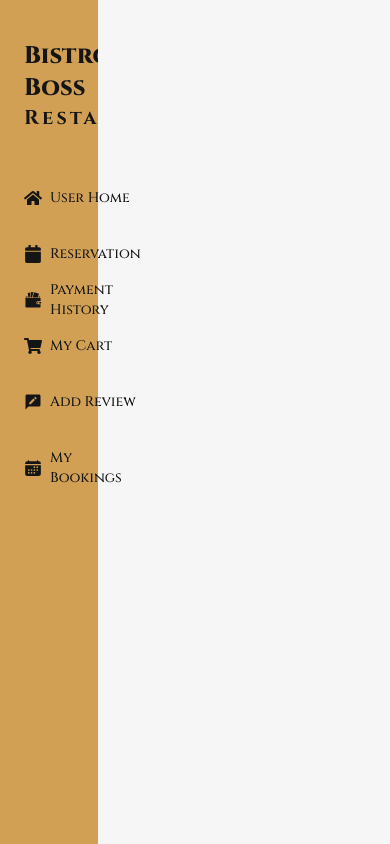
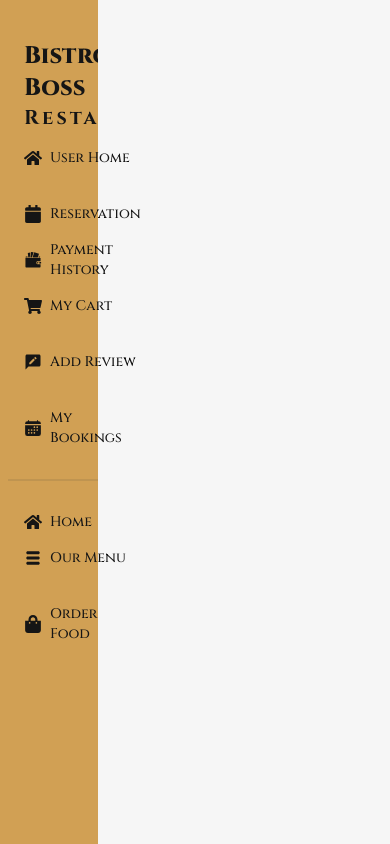
Before and after one commit to MHShihan/taste-crafter-res-client, a React app: page /dashboard in a window 390 px wide. Built offline with nearby package versions, Linux system fonts and the light colour scheme; no server answers; the HTML template or start-up script is replaced by a standard one.

Commit message:
User cart section and cart table has been created

```diff
--- a/src/loyouts/Dashboard.jsx
+++ b/src/loyouts/Dashboard.jsx
@@ -4,8 +4,8 @@ import DashboardLinks from "../pages/dashboard/DashboardLinks";
 const Dashboard = () => {
   return (
     <div className="max-w-7xl mx-auto  grid grid-cols-12  ">
-      <div className=" col-span-3 lg:col-span-2 bg-[#D1A054] min-h-screen">
-        <div className="ml-6  my-10 text-[#151515] font-cinzel">
+      <div className=" col-span-3 lg:col-span-2 bg-[#D1A054] min-h-screen pt-10 ">
+        <div className="ml-6  text-[#151515] font-cinzel">
           <h2 className="font-extrabold text-2xl  ">Bistro Boss</h2>
           <h3 className="tracking-[.16em] font-[700]  text-xl">Restaurant</h3>
         </div>
@@ -13,7 +13,7 @@ const Dashboard = () => {
           <DashboardLinks></DashboardLinks>
         </ul>
       </div>
-      <div className="col-span-9 lg:col-span-10 bg-[#F6F6F6]">
+      <div className="col-span-9 lg:col-span-10 py-10 bg-[#F6F6F6]">
         <Outlet></Outlet>
       </div>
     </div>
--- a/src/pages/dashboard/Cart.jsx
+++ b/src/pages/dashboard/Cart.jsx
@@ -1,7 +1,60 @@
+import { FaRegTrashAlt } from "react-icons/fa";
+import useCart from "../../hooks/usecart";
+
 const Cart = () => {
+  const [cart] = useCart();
+  const totalPrice = cart.reduce((total, item) => total + item.price, 0);
+  let count = 1;
+
   return (
-    <div>
-      <h1 className="text-5xl font-bold">I am from My cart</h1>
+    <div className="w-3/4 mx-auto bg-white py-6">
+      <div className="flex gap-10 justify-evenly mb-4">
+        <h3 className="text-3xl font-bold uppercase">
+          Total Order: {cart.length}
+        </h3>
+        <h3 className="text-3xl font-bold uppercase">
+          Total Price: {totalPrice}
+        </h3>
+        <button className="btn  text-white bg-[#D1A054] hover:bg-[#e0ac5d] text-center ">
+          PAY
+        </button>
+      </div>
+
+      <div className="overflow-x-auto rounded-t-2xl">
+        <table className="table">
+          {/* head */}
+          <thead className="bg-[#D1A054] text-white text-base ">
+            <tr>
+              <th>#</th>
+              <th>Image</th>
+              <th>Item Name </th>
+              <th>Price</th>
+              <th>Action</th>
+            </tr>
+          </thead>
+          <tbody>
+            {cart.map((item) => (
+              <tr key={item._id}>
+                <th>{count++}</th>
+                <td>
+                  <div className="avatar">
+                    <div className="mask mask-squircle w-12 h-12">
+                      <img src={item.image} />
+                    </div>
+                  </div>
+                </td>
+                <td>{item.name}</td>
+                <td className="font-medium">$ {item.price}</td>
+                <th>
+                  <button className="py-2 px-2 rounded-md bg-red-700 hover:bg-red-600 text-lg text-white">
+                    <FaRegTrashAlt />
+                  </button>
+                </th>
+              </tr>
+            ))}
+          </tbody>
+        </table>
+      </div>
     </div>
   );
 };
--- a/src/pages/dashboard/DashboardLinks.jsx
+++ b/src/pages/dashboard/DashboardLinks.jsx
@@ -1,8 +1,14 @@
-import { FaCalendar, FaHome, FaShoppingCart } from "react-icons/fa";
+import {
+  FaCalendar,
+  FaHome,
+  FaShoppingBag,
+  FaShoppingCart,
+} from "react-icons/fa";
 import { BiSolidCommentEdit } from "react-icons/bi";
 import { NavLink } from "react-router-dom";
 import { GiWallet } from "react-icons/gi";
 import { IoCalendar } from "react-icons/io5";
+import { TiThMenu } from "react-icons/ti";
 
 const DashboardLinks = () => {
   return (
@@ -125,6 +131,68 @@ const DashboardLinks = () => {
           My Bookings
         </NavLink>
       </li>
+
+      {/* divide  */}
+      <div className="divider"></div>
+      {/* Home */}
+      <li>
+        <NavLink
+          to="/"
+          style={({ isActive }) => {
+            return {
+              fontWeight: isActive ? "500" : "500",
+              color: isActive ? "#FFF" : "#151515",
+              background: "transparent",
+              fontFamily: "cinzel",
+            };
+          }}
+        >
+          <span className="text-lg">
+            <FaHome />
+          </span>
+          Home
+        </NavLink>
+      </li>
+
+      {/* Our Menu */}
+      <li>
+        <NavLink
+          to="/menu"
+          style={({ isActive }) => {
+            return {
+              fontWeight: isActive ? "500" : "500",
+              color: isActive ? "#FFF" : "#151515",
+              background: "transparent",
+              fontFamily: "cinzel",
+            };
+          }}
+        >
+          <span className="text-lg">
+            <TiThMenu />
+          </span>
+          Our Menu
+        </NavLink>
+      </li>
+
+      {/* Order */}
+      <li>
+        <NavLink
+          to="/order/salad"
+          style={({ isActive }) => {
+            return {
+              fontWeight: isActive ? "500" : "500",
+              color: isActive ? "#FFF" : "#151515",
+              background: "transparent",
+              fontFamily: "cinzel",
+            };
+          }}
+        >
+          <span className="text-lg">
+            <FaShoppingBag />
+          </span>
+          Order Food
+        </NavLink>
+      </li>
     </>
   );
 };
```
